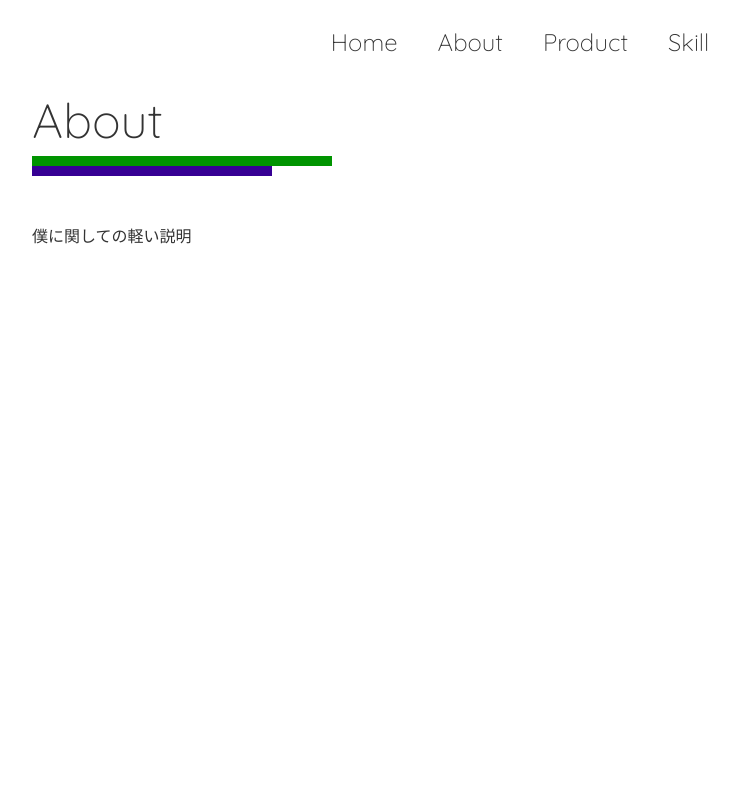
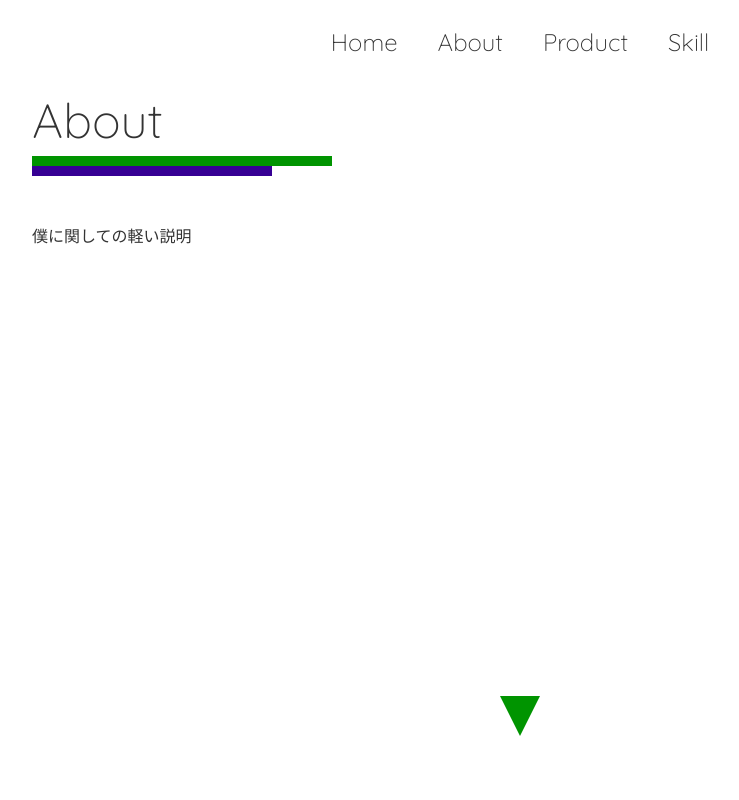
Before and after one commit to shushuTona/shushutona-web, a Vue app: page /about in a window 1280 px wide. Shown: the top 800 px of the page, without its empty margins (120-859 px from the left). Built offline with nearby package versions, Linux system fonts and the light colour scheme; no server answers.

Commit message:
atoms.firstView.vueアロー表示修正

```diff
--- a/src/components/atoms/atoms.firstView.vue
+++ b/src/components/atoms/atoms.firstView.vue
@@ -11,9 +11,45 @@ export default {
 </script>
 
 <style lang="scss" scoped>
+@keyframes allowMove {
+    0% {
+        transform: translateY(0);
+    }
+
+    50% {
+        transform: translateY(20px);
+    }
+
+    100% {
+        transform: translateY(0);
+    }
+}
+
 .m-firstView {
     @include resetMargin();
 
     height: calc(100vh - 84px);
+    position: relative;
+
+    &::after {
+        content: "";
+        margin: 0 auto;
+        width: 0;
+        height: 0;
+        border-style: solid;
+        border-width: 40px 20px 0 20px;
+        border-color: $MAIN_COLOR transparent transparent transparent;
+        position: absolute;
+        bottom: 64px;
+        right: 0;
+        left: 0;
+
+        animation-name: allowMove;
+        animation-delay: 1s;
+        animation-duration: 1s;
+        animation-fill-mode: backwards;
+        animation-iteration-count: 3;
+        animation-timing-function: ease-out;
+    }
 }
 </style>
```
